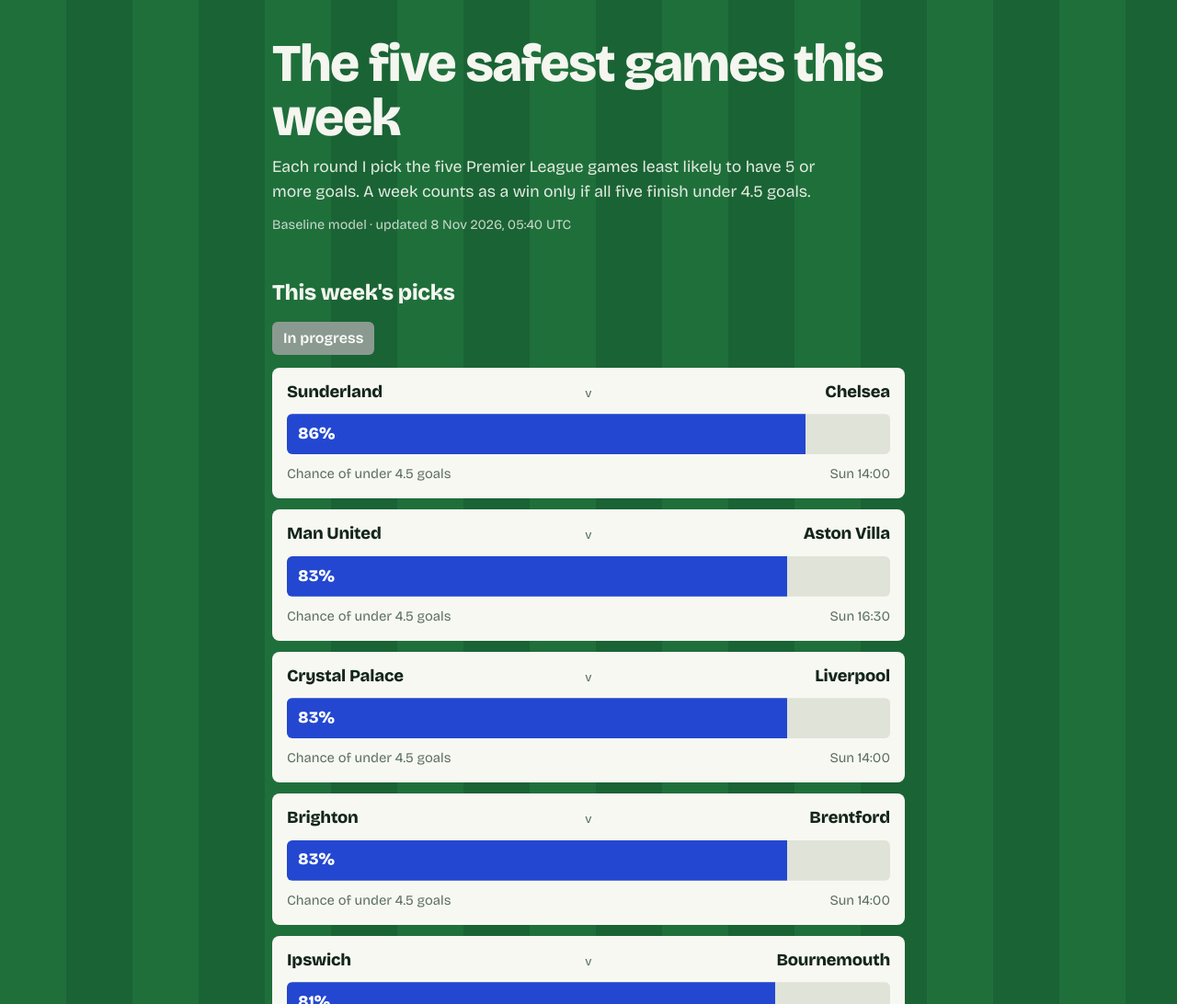
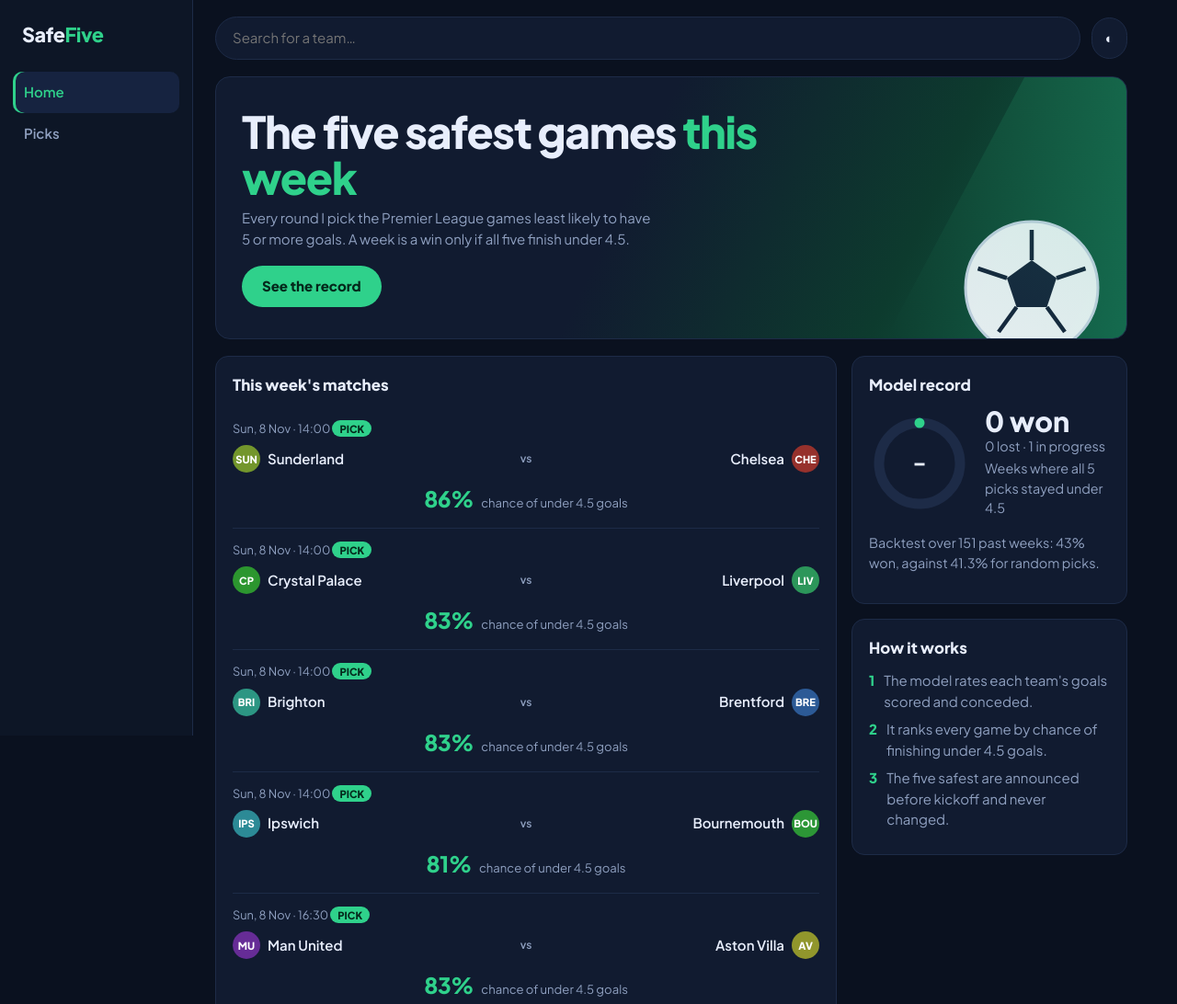
Before and after one commit to Imr-u/Project_soccer_prediction, a plain HTML site: page docs/index.htm in a window 1280 px wide. Shown: the top 1092 px of the page at 92% size. Drawn offline with nearby package versions, Linux system fonts and the light colour scheme.

Commit message:
redisign the website

```diff
--- a/docs/index.htm
+++ b/docs/index.htm
@@ -1,138 +1,158 @@
 <!doctype html>
-<html lang="en">
+<html lang="en" data-theme="dark">
 <head>
 <meta charset="utf-8">
 <meta name="viewport" content="width=device-width, initial-scale=1">
-<title>The five safest games this week</title>
+<title>Safe Five · weekly Premier League picks</title>
 <link rel="preconnect" href="https://fonts.googleapis.com">
 <link rel="preconnect" href="https://fonts.gstatic.com" crossorigin>
-<link href="https://fonts.googleapis.com/css2?family=Bricolage+Grotesque:opsz,wght@12..96,400;12..96,600;12..96,800&display=swap" rel="stylesheet">
+<link href="https://fonts.googleapis.com/css2?family=Plus+Jakarta+Sans:wght@400;600;800&display=swap" rel="stylesheet">
 <style>
-:root{--g1:#1f6f3b;--g2:#1a6335;--paper:#f8f8f2;--ink:#14261b;--soft:#5b6f61;--line:#dde2d6;--chalk:#f4f6ef;--blue:#2347d0;--track:#dfe3d8;--win:#1b8a4a;--loss:#c23b22;--wait:#8b9a90}
-@media (prefers-color-scheme:dark){:root{--g1:#124a29;--g2:#0f4024;--paper:#0d2517;--ink:#eef3ea;--soft:#9db4a5;--line:#1d3d2a;--track:#24402f;--win:#4fcf83;--loss:#ff8a73;--wait:#7d9486}}
+:root{--bg:#0a111f;--side:#0d1626;--card:#111b30;--line:#1d2b47;--text:#e8eefc;--mut:#8fa0c0;--g:#2fd18b;--gd:#0f6b49;--red:#ff6b6b;--chip:#162340}
+[data-theme=light]{--bg:#eef3f8;--side:#fff;--card:#fff;--line:#dbe4ef;--text:#0e1b2e;--mut:#5d6f8a;--g:#0f9d66;--gd:#0f9d66;--red:#d84343;--chip:#eaf0f7}
 *{box-sizing:border-box}
-body{margin:0;min-height:100vh;font-family:"Bricolage Grotesque",system-ui,-apple-system,"Segoe UI",sans-serif;font-size:16px;line-height:1.5;color:var(--chalk);background:repeating-linear-gradient(90deg,var(--g1) 0 72px,var(--g2) 72px 144px)}
-main{max-width:720px;margin:0 auto;padding:40px 16px 56px}
-h1{font-size:clamp(2.2rem,8vw,3.6rem);line-height:1.02;font-weight:800;letter-spacing:-.025em;margin:0 0 12px}
-h2{font-size:1.5rem;font-weight:800;letter-spacing:-.01em;margin:44px 0 14px}
-.lede{max-width:34em;margin:0;font-size:1.1rem;opacity:.92}
-.meta{margin:12px 0 0;font-size:.9rem;opacity:.8}
-.card{background:var(--paper);color:var(--ink);border-radius:8px;padding:16px;margin:0 0 12px}
-.banner{display:inline-block;margin:0 0 14px;padding:6px 12px;border-radius:6px;font-weight:600;color:#fff;background:var(--wait)}
-.banner.won{background:var(--win)}.banner.lost{background:var(--loss)}
-.teams{display:grid;grid-template-columns:1fr auto 1fr;gap:10px;align-items:baseline;margin-bottom:12px}
-.teams b{font-size:1.15rem;font-weight:800;letter-spacing:-.01em;line-height:1.15}.teams b:last-child{text-align:right}
-.teams span{font-size:.85rem;color:var(--soft)}
-.track{height:44px;border-radius:6px;background:var(--track);overflow:hidden;animation:reveal .9s cubic-bezier(.2,.7,.2,1) both}
-.fill{display:flex;align-items:center;height:100%;padding-left:12px;background:var(--blue);color:#fff;font-weight:800;font-size:1.1rem}
-.sub{display:flex;justify-content:space-between;gap:12px;margin-top:10px;font-size:.92rem;color:var(--soft)}
-.res{font-weight:800}.res.under{color:var(--win)}.res.over{color:var(--loss)}
-.score{display:flex;align-items:baseline;gap:12px;flex-wrap:wrap}
-.score p{margin:0}.big{font-size:2.6rem;font-weight:800;line-height:1;letter-spacing:-.03em}
-.strip{display:flex;flex-wrap:wrap;gap:6px;margin:14px 0 0}
-.chip{min-width:62px;padding:6px 8px;border-radius:6px;text-align:center;font-size:.85rem;font-weight:600;color:#fff;background:var(--wait)}
-.chip.won{background:var(--win)}.chip.lost{background:var(--loss)}
-.chip.practice{background:transparent;color:var(--soft);border:2px dashed var(--soft)}
-details.week{border-top:1px solid var(--line);padding:10px 0}details.week:first-of-type{border-top:0}
-details.week summary{cursor:pointer;display:flex;justify-content:space-between;gap:12px;font-weight:600}
-.row{display:flex;justify-content:space-between;gap:12px;padding:6px 0 0;font-size:.95rem}
-.note{padding:16px;border:2px dashed var(--chalk);border-radius:8px}
-.small{font-size:.9rem;opacity:.85;margin:14px 0 0}
-footer{margin-top:48px;font-size:.85rem;opacity:.75}
-@keyframes reveal{from{clip-path:inset(0 100% 0 0)}to{clip-path:inset(0)}}
-@media (prefers-reduced-motion:reduce){.track{animation:none}}
-:focus-visible{outline:3px solid #ff7a1a;outline-offset:2px}
+body{margin:0;background:var(--bg);color:var(--text);font:400 15px/1.5 "Plus Jakarta Sans",system-ui,-apple-system,"Segoe UI",sans-serif}
+a{color:inherit;text-decoration:none}
+.side{position:fixed;inset:0 auto 0 0;width:210px;background:var(--side);border-right:1px solid var(--line);padding:22px 14px;display:flex;flex-direction:column;gap:6px;z-index:5}
+.logo{font-weight:800;font-size:1.35rem;letter-spacing:-.02em;padding:0 10px 18px}.logo b{color:var(--g)}
+.nav a{display:flex;align-items:center;gap:10px;padding:11px 12px;border-radius:10px;color:var(--mut);font-weight:600;transition:background .2s,color .2s}
+.nav a:hover{color:var(--text);background:var(--chip)}.nav a.on{color:var(--g);background:var(--chip);box-shadow:inset 3px 0 var(--g)}
+.wrap{margin-left:210px;padding:0 24px 40px;max-width:1040px}
+.top{display:flex;gap:12px;align-items:center;padding:18px 0}
+.top input{flex:1;min-width:0;background:var(--card);border:1px solid var(--line);border-radius:999px;color:var(--text);padding:11px 18px;font:inherit}
+.top button{background:var(--card);border:1px solid var(--line);color:var(--text);border-radius:999px;padding:10px 14px;cursor:pointer;font:inherit}
+.hero{position:relative;overflow:hidden;border-radius:16px;padding:34px 28px;margin-bottom:18px;border:1px solid var(--line);background:linear-gradient(115deg,var(--card) 45%,#0d3b2e 75%,#13654b)}
+.hero:after{content:"";position:absolute;right:-60px;top:-40px;width:240px;height:400px;background:linear-gradient(var(--g),transparent);opacity:.18;transform:rotate(28deg)}
+.hero h1{margin:0 0 8px;font-size:clamp(1.9rem,5vw,3rem);line-height:1.05;font-weight:800;letter-spacing:-.03em;max-width:12em}.hero h1 em{color:var(--g);font-style:normal}
+.hero p{margin:0 0 18px;color:var(--mut);max-width:30em}
+.btn{display:inline-block;background:var(--g);color:#04281b;font-weight:800;padding:11px 22px;border-radius:999px;transition:transform .2s}.btn:hover{transform:translateY(-2px)}
+.ball{position:absolute;right:28px;bottom:-20px;width:150px;opacity:.95}
+.grid{display:grid;grid-template-columns:1fr 300px;gap:16px}
+.card{background:var(--card);border:1px solid var(--line);border-radius:14px;padding:18px;margin-bottom:16px}
+.card h2{margin:0 0 12px;font-size:1.05rem;font-weight:800}
+.fx{padding:14px 0;border-top:1px solid var(--line);transition:background .2s}.fx:first-of-type{border-top:0}
+.fx .when{font-size:.8rem;color:var(--mut);margin-bottom:8px}
+.teams{display:grid;grid-template-columns:1fr auto 1fr;gap:10px;align-items:center;font-weight:600}
+.teams .t{display:flex;align-items:center;gap:8px}.teams .t:last-child{justify-content:flex-end;text-align:right}
+.badge{flex:none;width:30px;height:30px;border-radius:50%;display:grid;place-items:center;font-size:.7rem;font-weight:800;color:#fff;background:hsl(var(--h) 55% 38%)}
+.vs{font-size:.75rem;color:var(--mut)}
+.pct{display:flex;justify-content:center;align-items:baseline;gap:8px;margin-top:10px}
+.pct b{font-size:1.5rem;font-weight:800;color:var(--g);letter-spacing:-.02em}.pct span{font-size:.82rem;color:var(--mut)}
+.pill{font-size:.7rem;font-weight:800;padding:2px 8px;border-radius:999px;background:var(--g);color:#04281b}
+.res{font-weight:800}.res.under{color:var(--g)}.res.over{color:var(--red)}
+.fx.dim .pct b{color:var(--mut)}
+.ring{display:flex;gap:16px;align-items:center}.ring svg{width:110px;flex:none}
+.ring .n{font-size:1.9rem;font-weight:800;line-height:1}.ring p{margin:2px 0;color:var(--mut);font-size:.9rem}
+.strip{display:flex;flex-wrap:wrap;gap:6px;margin-top:14px}
+.chip{padding:5px 9px;border-radius:8px;font-size:.78rem;font-weight:600;background:var(--mut);color:#fff}
+.chip.won{background:var(--gd);color:#fff}.chip.lost{background:var(--red)}.chip.practice{background:transparent;color:var(--mut);border:1.5px dashed var(--mut)}
+details{border-top:1px solid var(--line);padding:10px 0}details:first-of-type{border-top:0}
+summary{cursor:pointer;display:flex;justify-content:space-between;font-weight:600}
+.row{display:flex;justify-content:space-between;padding-top:6px;color:var(--mut);font-size:.9rem}
+.note{color:var(--mut);font-size:.9rem}.step{display:flex;gap:10px;margin:8px 0;color:var(--mut)}.step b{color:var(--g)}
+footer{color:var(--mut);font-size:.8rem;margin-top:24px}
+[hidden]{display:none!important}
+@media(max-width:899px){
+  .side{inset:auto 0 0 0;width:auto;flex-direction:row;justify-content:space-around;padding:6px;border-right:0;border-top:1px solid var(--line)}
+  .logo{display:none}.nav{display:flex;width:100%;justify-content:space-around}.nav a{flex-direction:column;gap:2px;font-size:.75rem;padding:8px 18px;box-shadow:none!important}
+  .wrap{margin-left:0;padding:0 14px 90px}.grid{grid-template-columns:1fr}.ball{width:100px;right:10px}
+}
+@media(prefers-reduced-motion:reduce){*{transition:none!important}}
 </style>
 </head>
 <body>
-<main>
-  <h1>The five safest games this week</h1>
-  <p class="lede">Each round I pick the five Premier League games least likely to have 5 or more goals. A week counts as a win only if all five finish under 4.5 goals.</p>
-  <p class="meta" id="meta"></p>
+<aside class="side">
+  <div class="logo">Safe<b>Five</b></div>
+  <nav class="nav"><a href="#home" data-p="home">Home</a><a href="#picks" data-p="picks">Picks</a></nav>
+</aside>
+<div class="wrap">
+  <div class="top"><input id="q" type="search" placeholder="Search for a team…" aria-label="Search for a team"><button id="theme" aria-label="Switch light or dark">◐</button></div>
 
-  <h2 id="now-title">This week's picks</h2>
-  <div id="now"><p class="note">Loading…</p></div>
+  <section id="home">
+    <div class="hero">
+      <h1>The five safest games <em>this week</em></h1>
+      <p>Every round I pick the Premier League games least likely to have 5 or more goals. A week is a win only if all five finish under 4.5.</p>
+      <a class="btn" href="#picks">See the record</a>
+      <svg class="ball" viewBox="0 0 100 100" aria-hidden="true"><circle cx="50" cy="50" r="48" fill="#f4f6fb" stroke="#c9d3e6" stroke-width="2"/><polygon points="50,30 68,43 61,64 39,64 32,43" fill="#16213a"/><path d="M50 30V8M68 43l21-7M61 64l13 18M39 64L26 82M32 43L11 36" stroke="#16213a" stroke-width="3"/></svg>
+    </div>
+    <div class="grid">
+      <div class="card"><h2 id="up-title">This week's matches</h2><div id="upcoming"><p class="note">Loading…</p></div></div>
+      <div><div class="card"><h2>Model record</h2><div id="record"></div></div>
+      <div class="card"><h2>How it works</h2>
+        <div class="step"><b>1</b><span>The model rates each team's goals scored and conceded.</span></div>
+        <div class="step"><b>2</b><span>It ranks every game by chance of finishing under 4.5 goals.</span></div>
+        <div class="step"><b>3</b><span>The five safest are announced before kickoff and never changed.</span></div></div></div>
+    </div>
+  </section>
 
-  <h2>The record</h2>
-  <div id="record"></div>
+  <section id="picks" hidden>
+    <div class="card"><h2>Week by week</h2><div id="strip" class="strip"></div><div id="rounds" style="margin-top:12px"></div><p class="note" id="bt"></p></div>
+  </section>
+  <footer>A learning project, not betting advice. Picks are announced before kickoff and never changed.</footer>
+</div>
+<script>
+const $=s=>document.querySelector(s),el=(t,c,x)=>{const e=document.createElement(t);if(c)e.className=c;if(x!=null)e.textContent=x;return e};
+const day=(i,o)=>new Date(i+"T12:00:00Z").toLocaleDateString("en-GB",{timeZone:"UTC",...o}),pc=p=>Math.round(p*100);
+const LABEL={won:"Won, +1",lost:"Lost",pending:"In progress",void:"Void"},counted=w=>w.counted!==false,fs=s=>s.replace("-","–");
+let DATA=null;
 
-  <footer>A learning project, not betting advice. Picks are announced before kickoff and never changed.</footer>
-</main>
-<script>
-const $=s=>document.querySelector(s);
-const el=(t,c,x)=>{const e=document.createElement(t);if(c)e.className=c;if(x!=null)e.textContent=x;return e};
-const day=(iso,o)=>new Date(iso+"T12:00:00Z").toLocaleDateString("en-GB",{timeZone:"UTC",...o});
-const pc=p=>Math.round(p*100);
-const LABEL={won:"Won, +1",lost:"Lost",pending:"In progress",void:"Void"};
-const counted=w=>w.counted!==false;
-const fs=s=>s.replace("-","–");
-const mark=p=>p.result==="pending"?el("span",null,day(p.date,{weekday:"short"})+" "+p.time):
-  p.result==="void"?el("span",null,"Postponed"):
-  el("span","res "+p.result,(p.result==="under"?"✓ ":"✗ ")+fs(p.score));
+function badge(n){let h=0;for(const c of n)h=(h*31+c.charCodeAt(0))%360;const w=n.split(" ");
+  const b=el("span","badge",(w.length>1?w.map(x=>x[0]).join(""):n.slice(0,3)).toUpperCase().slice(0,3));b.style.setProperty("--h",h);return b}
+function team(n,right){const t=el("div","t");right?t.append(el("span",null,n),badge(n)):t.append(badge(n),el("span",null,n));return t}
+function fixture(g){
+  const f=el("div","fx"+(g.picked?"":" dim"));f.dataset.t=(g.home+" "+g.away).toLowerCase();
+  const wh=el("div","when",day(g.date,{weekday:"short",day:"numeric",month:"short"})+" · "+g.time);
+  if(g.picked)wh.append(" ",el("span","pill","PICK"));
+  const t=el("div","teams");t.append(team(g.home),el("span","vs","vs"),team(g.away,true));
+  const p=el("div","pct");p.append(el("b",null,pc(g.p_under)+"%"),el("span",null,"chance of under 4.5 goals"));
+  if(g.result==="under"||g.result==="over")p.append(el("span","res "+g.result,(g.result==="under"?"✓ ":"✗ ")+fs(g.score)));
+  f.append(wh,t,p);return f}
 
-function pickCard(p){
-  const c=el("article","card"),t=el("div","teams");
-  t.append(el("b",null,p.home),el("span",null,"v"),el("b",null,p.away));
-  const tr=el("div","track"),f=el("div","fill",pc(p.p_under)+"%");
-  f.style.width=Math.max(pc(p.p_under),12)+"%";tr.append(f);
-  const sub=el("div","sub");sub.append(el("span",null,"Chance of under 4.5 goals"),mark(p));
-  c.append(t,tr,sub);return c;
-}
-
-function renderNow(w){
-  const box=$("#now");box.replaceChildren();
-  if(!w){box.append(el("p","note","The first picks appear here after the next Tuesday or Friday update."));return;}
-  $("#now-title").textContent=w.status==="pending"?"This week's picks":"Latest picks";
-  box.append(el("p","banner "+w.status,LABEL[w.status]+(counted(w)?"":" · practice week")));
-  if(!counted(w))box.append(el("p","small","Only these five games were left when the picks went out, so there was no choice to make. This week isn't counted in the record."));
-  w.picks.forEach(p=>box.append(pickCard(p)));
+function renderHome(d){
+  const w=d.weeks[0],box=$("#upcoming");box.replaceChildren();
+  if(!w){box.append(el("p","note","The first picks appear after the next Tuesday or Friday update."));return}
+  $("#up-title").textContent=w.status==="pending"?"This week's matches":"Latest round";
+  const games=(w.games||w.picks.map(p=>({...p,picked:true}))).slice().sort((a,b)=>(a.date+a.time).localeCompare(b.date+b.time));
+  games.forEach(g=>box.append(fixture(g)));
+  if(!counted(w))box.append(el("p","note","Practice round: only these games were left when the picks went out, so it isn't counted."));
 }
 
 function renderRecord(d){
-  const box=$("#record");box.replaceChildren();
-  const ws=d.weeks.filter(counted);
-  const won=ws.filter(w=>w.status==="won").length,lost=ws.filter(w=>w.status==="lost").length;
-  const fin=won+lost,wait=ws.filter(w=>w.status==="pending").length;
-  const card=el("div","card"),s=el("div","score");
-  s.append(el("span","big",String(won)),el("p",null,fin?`${won===1?"week":"weeks"} won out of ${fin} finished (${pc(won/fin)}%)`:"weeks won so far. No week has finished yet."));
-  card.append(s);
-  if(wait)card.append(el("p","small",`${wait} in progress.`));
-  const strip=el("div","strip");
-  d.weeks.slice().reverse().forEach(w=>{
-    const label=day(w.picks[0].date,{day:"numeric",month:"short"});
-    const ch=el("span","chip "+(counted(w)?w.status:"practice"),w.status==="won"&&counted(w)?label+" +1":label);
-    ch.title=LABEL[w.status];strip.append(ch);
-  });
-  card.append(strip);box.append(card);
-
-  const list=el("div","card");
-  d.weeks.forEach(w=>{
-    const dt=el("details","week"),sm=el("summary");
-    sm.append(el("span",null,"Round of "+day(w.picks[0].date,{day:"numeric",month:"long"})),el("span",null,LABEL[w.status]+(counted(w)?"":" (practice)")));
-    dt.append(sm);
-    w.picks.forEach(p=>{const r=el("div","row");r.append(el("span",null,p.home+" v "+p.away),mark(p));dt.append(r);});
-    list.append(dt);
-  });
-  box.append(list);
-
-  const bt=d.backtest;
-  if(bt){
-    const since=bt.since.replace(/^(\d{4})-\d{2}(\d{2})$/,"$1-$2");
-    box.append(el("p","small",`For context: replaying this method over ${bt.weeks} past weeks since ${since}, the five safest games all finished under 4.5 in ${bt.model_weeks_won_pct}% of weeks. Picking five at random would have managed ${bt.random_weeks_won_pct}%. This is the baseline model, and it is only slightly ahead of chance.`));
-  }
+  const ws=d.weeks.filter(counted),won=ws.filter(w=>w.status==="won").length,lost=ws.filter(w=>w.status==="lost").length,wait=ws.filter(w=>w.status==="pending").length,fin=won+lost;
+  const r=fin?won/fin:0,C=2*Math.PI*40,box=$("#record");box.replaceChildren();
+  const wrap=el("div","ring");
+  wrap.innerHTML=`<svg viewBox="0 0 100 100"><circle cx="50" cy="50" r="40" fill="none" stroke="var(--line)" stroke-width="10"/><circle cx="50" cy="50" r="40" fill="none" stroke="var(--g)" stroke-width="10" stroke-linecap="round" stroke-dasharray="${C*r} ${C}" transform="rotate(-90 50 50)"/><text x="50" y="56" text-anchor="middle" fill="currentColor" font-size="20" font-weight="800">${fin?pc(r)+"%":"–"}</text></svg>`;
+  const info=el("div");info.append(el("div","n",`${won} won`),el("p",null,`${lost} lost · ${wait} in progress`),el("p",null,"Weeks where all 5 picks stayed under 4.5"));
+  wrap.append(info);box.append(wrap);
+  const bt=d.backtest;if(bt)box.append(el("p","note",`Backtest over ${bt.weeks} past weeks: ${bt.model_weeks_won_pct}% won, against ${bt.random_weeks_won_pct}% for random picks.`));
 }
 
-(async()=>{
-  try{
-    const r=await fetch("picks.json",{cache:"no-store"});if(!r.ok)throw 0;
-    const d=await r.json();
-    if(d.generated)$("#meta").textContent="Baseline model · updated "+new Date(d.generated).toLocaleString("en-GB",{dateStyle:"medium",timeStyle:"short",timeZone:"UTC"})+" UTC";
-    renderNow(d.weeks[0]);
-    d.weeks.length?renderRecord(d):$("#record").replaceChildren(el("p","note","No weeks recorded yet."));
-  }catch(e){
-    $("#now").replaceChildren(el("p","note","Couldn't load the picks. Refresh the page in a minute."));
-  }
-})();
+function renderPicks(d){
+  const strip=$("#strip"),rounds=$("#rounds");strip.replaceChildren();rounds.replaceChildren();
+  d.weeks.slice().reverse().forEach(w=>{const l=day(w.picks[0].date,{day:"numeric",month:"short"});
+    const c=el("span","chip "+(counted(w)?w.status:"practice"),w.status==="won"&&counted(w)?l+" +1":l);c.title=LABEL[w.status];strip.append(c)});
+  d.weeks.forEach(w=>{const dt=el("details"),sm=el("summary");
+    sm.append(el("span",null,"Round of "+day(w.picks[0].date,{day:"numeric",month:"long"})),el("span",null,LABEL[w.status]+(counted(w)?"":" (practice)")));dt.append(sm);
+    w.picks.forEach(p=>{const r=el("div","row");r.append(el("span",null,p.home+" v "+p.away),
+      p.result==="under"||p.result==="over"?el("span","res "+p.result,(p.result==="under"?"✓ ":"✗ ")+fs(p.score)):el("span",null,p.result==="void"?"postponed":pc(p.p_under)+"% under"));dt.append(r)});
+    rounds.append(dt)});
+  const bt=d.backtest;if(bt)$("#bt").textContent=`Replaying the method over ${bt.weeks} past weeks since ${bt.since}: the five safest games all stayed under 4.5 in ${bt.model_weeks_won_pct}% of weeks; five random games would manage ${bt.random_weeks_won_pct}%. It is only slightly ahead of chance.`;
+}
+
+function route(){const p=location.hash==="#picks"?"picks":"home";
+  $("#home").hidden=p!=="home";$("#picks").hidden=p!=="picks";
+  document.querySelectorAll(".nav a").forEach(a=>a.classList.toggle("on",a.dataset.p===p));scrollTo(0,0)}
+addEventListener("hashchange",route);route();
+
+$("#q").addEventListener("input",e=>{const q=e.target.value.trim().toLowerCase();
+  document.querySelectorAll(".fx").forEach(f=>f.hidden=!!q&&!f.dataset.t.includes(q))});
+const root=document.documentElement;
+try{const s=localStorage.getItem("theme");if(s)root.dataset.theme=s}catch(e){}
+$("#theme").addEventListener("click",()=>{const n=root.dataset.theme==="dark"?"light":"dark";root.dataset.theme=n;try{localStorage.setItem("theme",n)}catch(e){}});
+
+(async()=>{try{const r=await fetch("picks.json",{cache:"no-store"});if(!r.ok)throw 0;DATA=await r.json();
+  if(!DATA.weeks.length)throw 0;renderHome(DATA);renderRecord(DATA);renderPicks(DATA)}
+ catch(e){$("#upcoming").replaceChildren(el("p","note","No picks yet, or the data couldn't load. Check back after the next update."))}})();
 </script>
 </body>
 </html>
```
